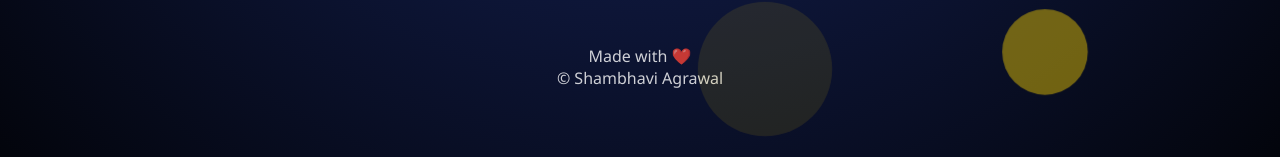
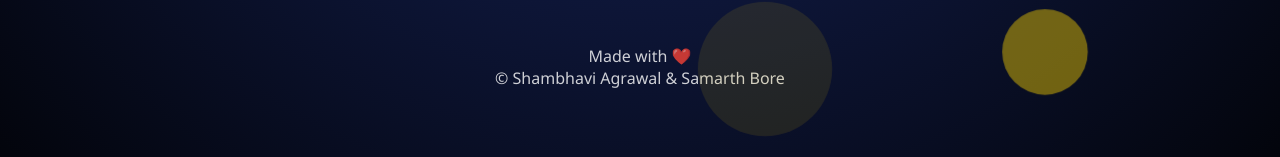
Before and after one commit to shambhaviag-create/new-year-multilingual, a plain HTML site: page index.html in a window 1280 px wide. Shown: the part 497-654 px from the top of the page. Drawn offline with Linux system fonts and the light colour scheme.

Commit message:
Update index.html

```diff
--- a/index.html
+++ b/index.html
@@ -167,7 +167,7 @@ footer {
 
 <footer>
   <p>Made with ❤️ </p>
-  <p> © Shambhavi Agrawal </p>
+  <p> © Shambhavi Agrawal & Samarth Bore </p>
 </footer>
 
 </div>
```
